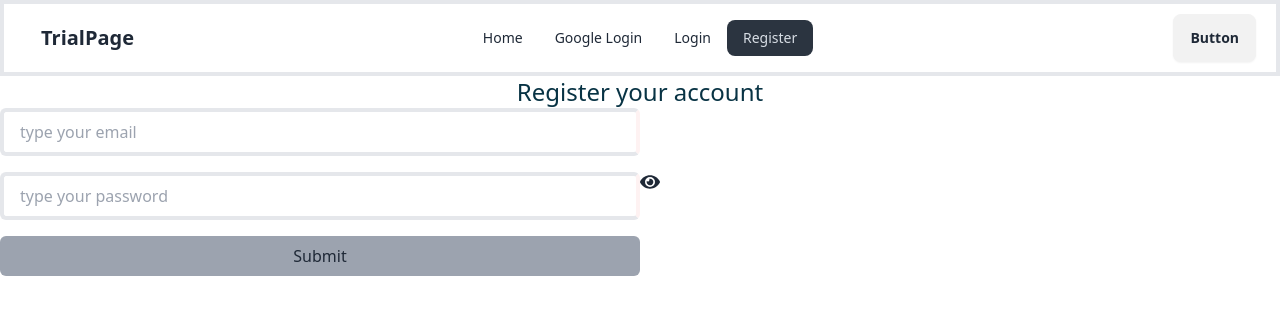
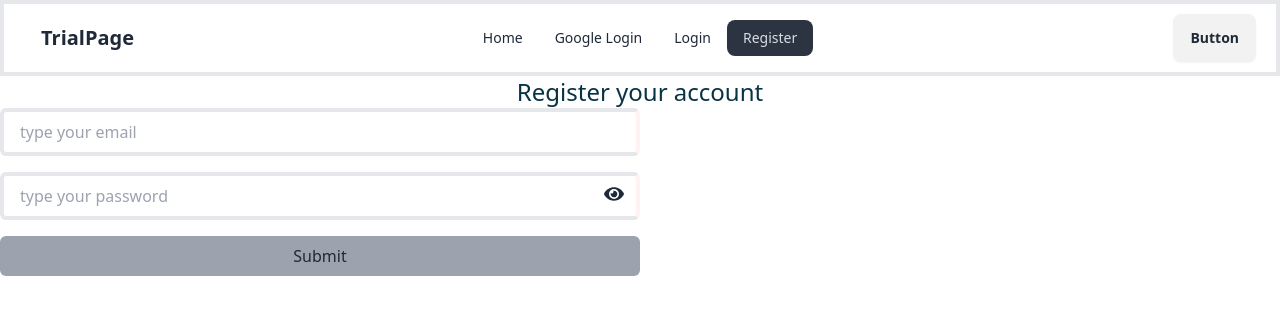
Before and after one commit to DasPriYam714/Simple-Firebase, a React (Vite) app: page /register in a window 1280 px wide. Shown: the top 314 px of the page. Built offline with nearby package versions, Linux system fonts and the light colour scheme.

Commit message:
set icons

```diff
--- a/src/components/register/Register.jsx
+++ b/src/components/register/Register.jsx
@@ -49,27 +49,27 @@ const Register = () => {
 
     return (
         <div className='flex flex-col justify-center text-center'>
-            <div>
+            <div className=''>
             <h2 className='text-2xl text-cyan-950'>Register your account</h2>
-            <form onSubmit={handleRegister} className='flex flex-col '>
-                <input className='w-1/2 px-4 py-2 border-4 border-e-red-50 mb-4 rounded-md ' type="email" name='email' placeholder='type your email' required/>
-                <div className='flex'>
+            <form onSubmit={handleRegister} className='flex flex-col w-1/2 justify-center'>
+                <input className=' px-4 py-2 border-4 border-e-red-50 mb-4 rounded-md ' type="email" name='email' placeholder='type your email' required/>
+                <div className='relative'>
                 <input
-                className='w-1/2 px-4 py-2 border-4 border-e-red-50 mb-4 rounded-md'
+                className=' w-full px-4 py-2 border-4 border-e-red-50 mb-4 rounded-md'
                 type={showPass? "text":"password" }
                 name='password'
                 placeholder='type your password'
                 required
 
                 />
-                 <span onClick={()=>setShowPass(!showPass)}>
+                 <span className='absolute top-3 right-4' onClick={()=>setShowPass(!showPass)}>
                 {
                         showPass ? <FaEyeSlash className='text-xl' />:<FaEye className='text-xl' />
                     }
                 </span>
                 </div>
 
-                <button className='bg-gray-400 w-1/2 px-4 py-2 rounded-md'>Submit</button>
+                <button className='bg-gray-400  px-4 py-2 rounded-md'>Submit</button>
             </form>
             {
                 errorMassageCopy && <p className=' text-red-600'>{errorMassageCopy}</p>
```
